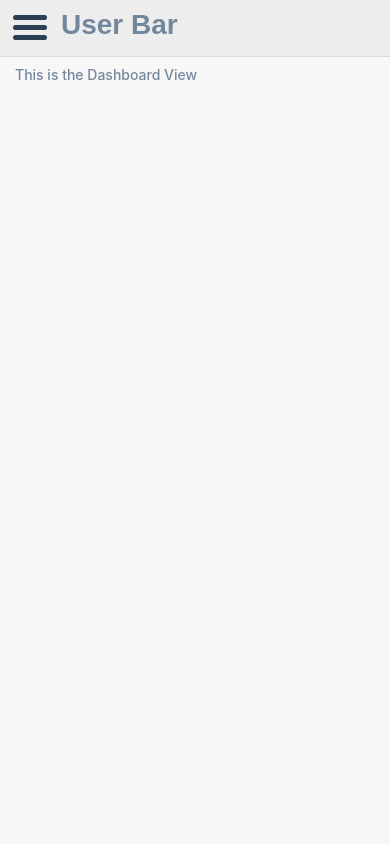
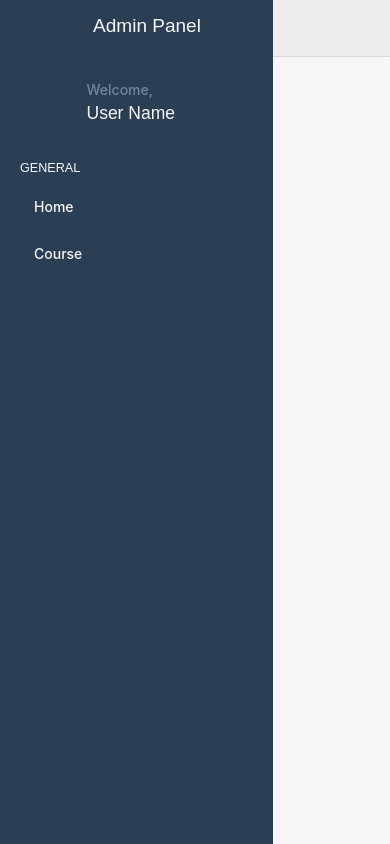
Before and after one commit to gaoliver/react-admin-panel, a React (Create React App) app: page / in a window 390 px wide. Built offline with nearby package versions, Linux system fonts and the light colour scheme; some icons are missing.

Commit message:
Sidebar effect correction

```diff
--- a/src/components/Sidebar/index.scss
+++ b/src/components/Sidebar/index.scss
@@ -6,16 +6,16 @@
     flex-direction: column;
     display: flex;
     transition: all 1s ease;
-    margin-left: -23%;
+    margin-left: 0;
     @media (max-width: 800px) {
         width: 70%;
         z-index: 9999;
         position: absolute;
-        margin-left: -70%;
+        margin-left: 0;
     }
     @media (min-width: 801px) and (max-width: 1185px) {
         width: 30%;
-        margin-left: -30%;
+        margin-left: 0;
     }
     // App Title
     #sidebar-title {
@@ -105,7 +105,11 @@
 }
 
 .active {
-    margin-left: 0;
-    @media (max-width: 800px) {}
-    @media (min-width: 801px) and (max-width: 1185px) {}
+    margin-left: -23%;
+    @media (max-width: 800px) {
+        margin-left: -70%;
+    }
+    @media (min-width: 801px) and (max-width: 1185px) {
+        margin-left: -30%;
+    }
 }
```
